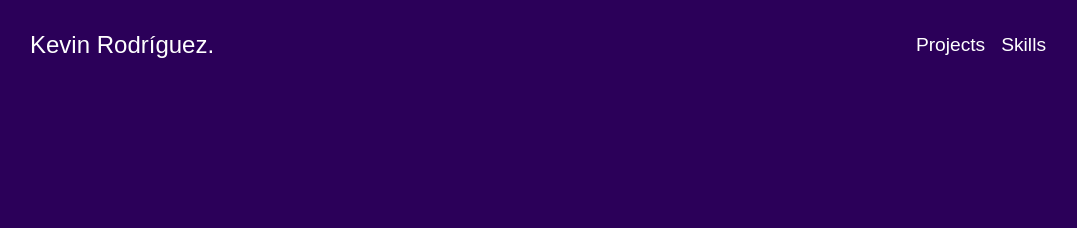
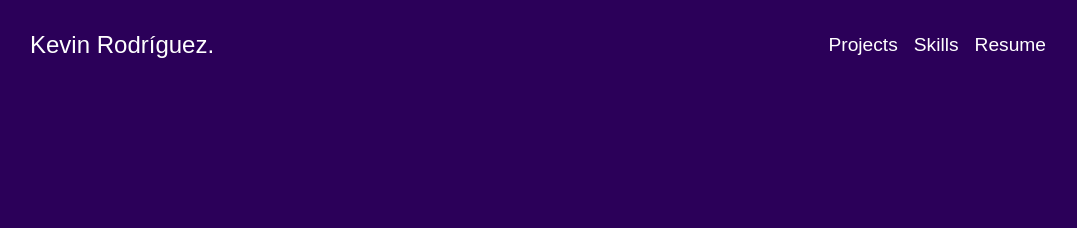
Before and after one commit to kevyder/kevyder.github.io, a Jekyll site: the page built from index.markdown, in a window 1280 px wide and 900 px high. Shown: the top 228 px of the window, without its empty margins (98-1175 px from the left). Built offline with Jekyll 4.4.1, drawn with Linux system fonts in a browser that asks for light colours; nearby versions of some CDN libraries.

Commit message:
feat: adds resume

```diff
--- a/_includes/header.html
+++ b/_includes/header.html
@@ -7,6 +7,7 @@
       <div class="lines-button"></div>
     </ul>
     <ul class="container-options">
+      <li class="option"><a href="/assets/cv-kevin-rodriguez.pdf" target="_blank">Resume</a></li>
       <li class="option"><a data-easing="easeOutCubic" href="#skills" id='to_skills'>Skills</a></li>
       <li class="option"><a data-easing="easeOutCubic" href="#projects" id='to_projects'>Projects</a></li>
     </ul>
```
Also changed, not shown: 1 other file.
